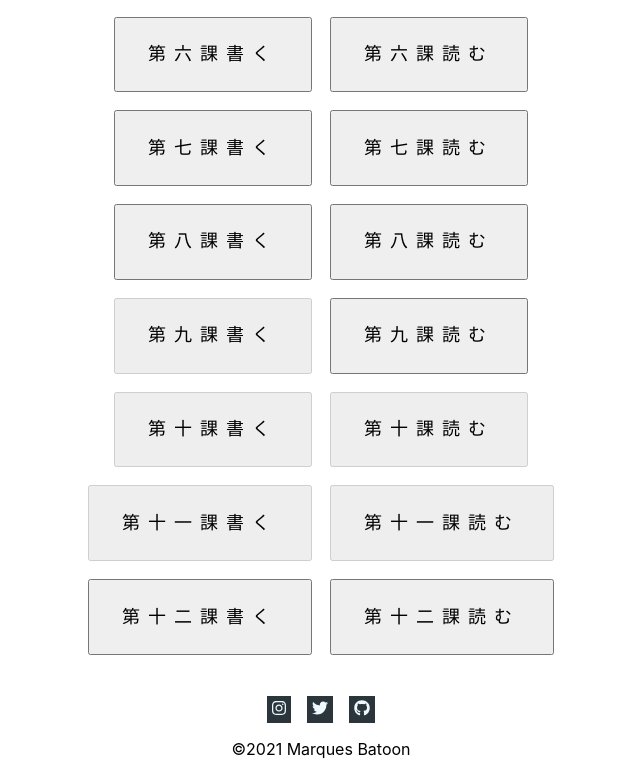
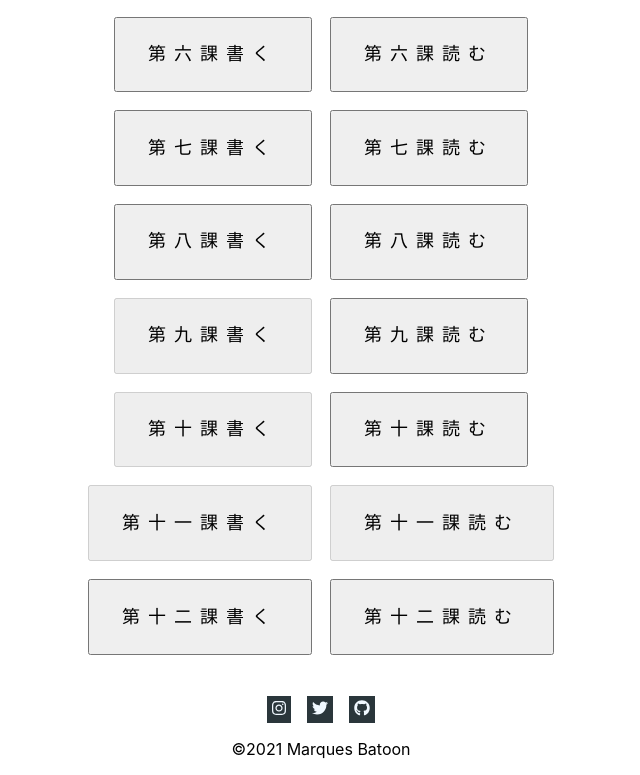
Before and after one commit to marquesadilla/n2-tango, a React (Create React App) app: page / in a window 1280 px wide. Shown: the part 687-1462 px from the top of the page, without its empty margins (319-959 px from the left). Built offline with nearby package versions, Linux system fonts and the light colour scheme.

Commit message:
ch10 yomu and minor typos

```diff
--- a/src/Home.js
+++ b/src/Home.js
@@ -75,7 +75,7 @@ class Home extends React.Component {
 
                 <div className="homeButtonContainer">
                     <Link to={`/kanji?set=${kanjiSetClick}`}><button disabled onClick={this.clickedKanjiSet} value="ch10-kaku" className="btn from-left">第十課書く</button></Link>
-                    <Link to={`/kanji?set=${kanjiSetClick}`}><button disabled onClick={this.clickedKanjiSet} value="ch10-yomerebaii" className="btn from-left">第十課読む</button></Link>
+                    <Link to={`/kanji?set=${kanjiSetClick}`}><button onClick={this.clickedKanjiSet} value="ch10-yomerebaii" className="btn from-left">第十課読む</button></Link>
                 </div>
 
                 <div className="homeButtonContainer">
--- a/src/chapters/chapter10.js
+++ b/src/chapters/chapter10.js
@@ -4,7 +4,43 @@ const chapter10 = {
     },
 
     yomerebaii: {
-
+        新幹線: { 読み方: ['しんかんせん'], form: '名詞', 意味: "Bullet Train" },
+        時刻表: { 読み方: ['じこくひょう'], form: '名詞', 意味: "(train) schedule; timetable" },
+        名古屋: { 読み方: ['なごや'], form: '都市', 意味: "Nagoya (city)" },
+        指定席: { 読み方: ['していせき'], form: '名詞', 意味: "reserved seat" },
+        運賃: { 読み方: ['うんちん'], form: '名詞', 意味: "(passenger) fare" },
+        預かる: { 読み方: ['あずかる'], form: '五段動詞、他動詞', 意味: "to keep (something) for (someone); to look after" },
+        箱根: { 読み方: ['はこね'], form: '町', 意味: "Hakone Town" },
+        静か: { 読み方: ['しずか'], form: 'ナ形容詞', 意味: "Quiet" },
+        宿: { 読み方: ['やど'], form: '名詞', 意味: "inn; lodging" },
+        眺め: { 読み方: ['ながめ'], form: '名詞', 意味: "view" },
+        連絡先: { 読み方: ['れんらくさき'], form: '名詞', 意味: "place where one can be reached" },
+        風呂: { 読み方: ['ふろ'], form: '名詞', 意味: "bath" },
+        冗談: { 読み方: ['じょうだん'], form: '名詞', 意味: "joke" },
+        浴衣: { 読み方: ['ゆかた'], form: '名詞', 意味: "informal cotton kimono" },
+        着替える: { 読み方: ['きがえる'], form: '一段動詞', 意味: "to change one's clothes" },
+        有効: { 読み方: ['ゆうこう'], form: 'ナ形容詞、名詞', 意味: "valid; effective" },
+        自然: { 読み方: ['しぜん'], form: '名詞', 意味: "nature" },
+        奈良: { 読み方: ['なら'], form: '県、都市', 意味: "Nara (city, prefecture)" },
+        農業: { 読み方: ['のうぎょう'], form: '名詞', 意味: "agriculture" },
+        羊: { 読み方: ['ひつじ'], form: '名詞', 意味: "sheep" },
+        景色: { 読み方: ['けしき'], form: '名詞', 意味: "scenery" },
+        大阪: { 読み方: ['大阪'], form: '県、都市', 意味: "Osaka (city, prefecture)" },
+        横浜: { 読み方: ['よこはま'], form: '都市', 意味: "Yokohama (city)" },
+        神戸: { 読み方: ['こうべ'], form: '都市', 意味: "Kobe (city)" },
+        国際的: { 読み方: ['こくさいてき'], form: 'ナ形容詞', 意味: "international" },
+        芸術: { 読み方: ['げいじゅつ'], form: '名詞', 意味: "(fine) arts; the arts" },
+        醜い: { 読み方: ['みにくい'], form: 'イ形容詞', 意味: "ugly" },
+        混雑: { 読み方: ['こんざつ'], form: '名詞、スル動詞', 意味: "congestion; crowding" },
+        批判: { 読み方: ['ひはん'], form: '名詞、スル動詞', 意味: "criticism" },
+        秩序: { 読み方: ['ちつじょ'], form: '名詞', 意味: "order; regularity" },
+        特徴: { 読み方: ['とくちょう'], form: '名詞', 意味: "feature; trait; characteristics" },
+        犯罪: { 読み方: ['はんざい'], form: '名詞', 意味: "crime" },
+        魅力的: { 読み方: ['みりょくてき'], form: 'ナ形容詞', 意味: "charming; attractive" },
+        被害: { 読み方: ['ひがい'], form: '名詞', 意味: "damage" },
+        城: { 読み方: ['しろ、ジョウ'], form: '名詞、接尾語', 意味: "castle" },
+        桜島: { 読み方: ['さくらじま'], form: '火山島', 意味: "Mt. Sakurajima" },
+        温泉: { 読み方: ['おんせん'], form: '名詞', 意味: "hot spring" },
     },
 }
 
--- a/src/chapters/chapter6.js
+++ b/src/chapters/chapter6.js
@@ -42,7 +42,7 @@ const chapter6 = {
         腰: { 読み方: ['こし'], form: '名詞', 意味: "lower back; waist; [腰をかける = 椅子に座る]" },
         握る: { 読み方: ['にぎる'], form: '五段動詞、他動詞', 意味: "to make sushi by hand" },
         並: { 読み方: ['なみ'], form: 'ノ形容詞、名詞', 意味: "(sushi serving of) medium quality/price" },
-        召し上がる: { 読み方: ['召し上がる'], form: '五段動詞、他動詞、尊敬語', 意味: "[honorific form of 食べる・飲む]" },
+        召し上がる: { 読み方: ['めしあがｒ'], form: '五段動詞、他動詞、尊敬語', 意味: "[honorific form of 食べる・飲む]" },
         参る: { 読み方: ['まいる'], form: '五段動詞、自動詞、謙譲語', 意味: "[humble form of 行く・来る]" },
         請求書: { 読み方: ['せいきゅうしょ'], form: '名詞', 意味: "bill; invoice" },
         健一: { 読み方: ['けんいち'], form: '男の名前', 意味: "health + one" },
--- a/src/kanji.js
+++ b/src/kanji.js
@@ -13,7 +13,7 @@ const kanji = {
         みた: { 読み方: ['三田'], form: '名字', 意味: "three rice field" },
         おおい: { 読み方: ['多い'], form: 'イ形容詞', 意味: "many" },
         だいがくいん: { 読み方: ['大学院'], form: '名詞', 意味: "graduate school" },
-        くん: { 読み方: ['君'], form: '接尾詞', 意味: "boy" },
+        くん: { 読み方: ['君'], form: '接尾語', 意味: "boy" },
         でんきこうがく: { 読み方: ['電気工学'], form: '名詞', 意味: "electrical engineering" },
         せんこう: { 読み方: ['専攻'], form: '名詞、スル動詞', 意味: "major subject; special study" },
         がくぶ: { 読み方: ['学部'], form: '名詞', 意味: "undergraduate" },
@@ -262,7 +262,7 @@ const kanji = {
         せんし: { 読み方: ['戦死'], form: '名詞、スル動詞', 意味: "death in battle" },
         きんねん: { 読み方: ['近年'], form: '名詞、副詞', 意味: "recent years" },
         ふえる: { 読み方: ['増える'], form: '一段動詞、自動詞', 意味: "to increase" },
-        けん: { 読み方: ['県'], form: '名詞、接尾詞', 意味: "prefecture" },
+        けん: { 読み方: ['県'], form: '名詞、接尾語', 意味: "prefecture" },
         ほうえい: { 読み方: ['放映'], form: '名詞、スル動詞', 意味: "televising; broadcasting" },
         おうべい: { 読み方: ['欧米'], form: '名詞', 意味: "Europe and America; the West" },
         かんしん: { 読み方: ['関心を集める'], form: '表現', 意味: "to gain interest" },
@@ -498,11 +498,11 @@ const kanji = {
         腰: { 読み方: ['こし'], form: '名詞', 意味: "lower back; waist; [腰をかける = 椅子に座る]" },
         握る: { 読み方: ['にぎる'], form: '五段動詞、他動詞', 意味: "to make sushi by hand" },
         並: { 読み方: ['なみ'], form: 'ノ形容詞、名詞', 意味: "(sushi serving of) medium quality/price" },
-        召し上がる: { 読み方: ['召し上がる'], form: '五段動詞、他動詞、尊敬語', 意味: "[honorific form of 食べる・飲む]" },
+        召し上がる: { 読み方: ['めしあがｒ'], form: '五段動詞、他動詞、尊敬語', 意味: "[honorific form of 食べる・飲む]" },
         参る: { 読み方: ['まいる'], form: '五段動詞、自動詞、謙譲語', 意味: "[humble form of 行く・来る]" },
         請求書: { 読み方: ['せいきゅうしょ'], form: '名詞', 意味: "bill; invoice" },
         健一: { 読み方: ['けんいち'], form: '男の名前', 意味: "health + one" },
-        辺り: { 読み方: ['あたり'], form: '名詞、接尾詞', 意味: "vicinity; nearby" },
+        辺り: { 読み方: ['あたり'], form: '名詞、接尾語', 意味: "vicinity; nearby" },
         腹: { 読み方: ['はら'], form: '名詞', 意味: "stomach" },
         面倒: { 読み方: ['めんどう'], form: '名詞、ナ形容詞', 意味: "troublesome" },
         降りる: { 読み方: ['（～を）おりる'], form: '一段動詞、自動詞', 意味: "to get off~; to get out of (a vehicle)" },
@@ -522,7 +522,7 @@ const kanji = {
         野球: { 読み方: ['やきゅう'], form: '名詞', 意味: "baseball" },
         一緒: { 読み方: ['いっしょ'], form: '副詞、名詞、ノ形容詞', 意味: "together; same" },
         喜んで: { 読み方: ['喜んで'], form: '副詞', 意味: "with pleasure" },
-        歳: { 読み方: ['～さい'], form: '接尾詞', 意味: "~years-old" },
+        歳: { 読み方: ['～さい'], form: '接尾語', 意味: "~years-old" },
         残念: { 読み方: ['ざんねん'], form: 'ナ形容詞、名詞', 意味: "regrettable; dissapointing" },
         秋葉原: { 読み方: ['あきはばら'], form: '東京の地方', 意味: "district of Tokyo, Japan." },
         電気街: { 読み方: ['でんきまち'], form: '名詞', 意味: "electronic store district" },
@@ -593,6 +593,46 @@ const kanji = {
         贅沢: { 読み方: ['ぜいたく'], form: '名詞、ナ形容詞、スル動詞', 意味: "luxury; to indulge oneself" },
         悪循環: { 読み方: ['あくじゅんかん'], form: '名詞', 意味: "vicious cycle" },
         影響: { 読み方: ['えいきょう'], form: '名詞、スル動詞', 意味: "influence; effect" },
+        // Chapter 10
+        新幹線: { 読み方: ['しんかんせん'], form: '名詞', 意味: "Bullet Train" },
+        時刻表: { 読み方: ['じこくひょう'], form: '名詞', 意味: "(train) schedule; timetable" },
+        名古屋: { 読み方: ['なごや'], form: '都市', 意味: "Nagoya (city)" },
+        指定席: { 読み方: ['していせき'], form: '名詞', 意味: "reserved seat" },
+        運賃: { 読み方: ['うんちん'], form: '名詞', 意味: "(passenger) fare" },
+        預かる: { 読み方: ['あずかる'], form: '五段動詞、他動詞', 意味: "to keep (something) for (someone); to look after" },
+        箱根: { 読み方: ['はこね'], form: '町', 意味: "Hakone Town" },
+        静か: { 読み方: ['しずか'], form: 'ナ形容詞', 意味: "Quiet" },
+        宿: { 読み方: ['やど'], form: '名詞', 意味: "inn; lodging" },
+        眺め: { 読み方: ['ながめ'], form: '名詞', 意味: "view" },
+        連絡先: { 読み方: ['れんらくさき'], form: '名詞', 意味: "place where one can be reached" },
+        風呂: { 読み方: ['ふろ'], form: '名詞', 意味: "bath" },
+        冗談: { 読み方: ['じょうだん'], form: '名詞', 意味: "joke" },
+        浴衣: { 読み方: ['ゆかた'], form: '名詞', 意味: "informal cotton kimono" },
+        着替える: { 読み方: ['きがえる'], form: '一段動詞', 意味: "to change one's clothes" },
+        有効: { 読み方: ['ゆうこう'], form: 'ナ形容詞、名詞', 意味: "valid; effective" },
+        自然: { 読み方: ['しぜん'], form: '名詞', 意味: "nature" },
+        奈良: { 読み方: ['なら'], form: '県、都市', 意味: "Nara (city, prefecture)" },
+        農業: { 読み方: ['のうぎょう'], form: '名詞', 意味: "agriculture" },
+        羊: { 読み方: ['ひつじ'], form: '名詞', 意味: "sheep" },
+        景色: { 読み方: ['けしき'], form: '名詞', 意味: "scenery" },
+        大阪: { 読み方: ['大阪'], form: '県、都市', 意味: "Osaka (city, prefecture)" },
+        横浜: { 読み方: ['よこはま'], form: '都市', 意味: "Yokohama (city)" },
+        神戸: { 読み方: ['こうべ'], form: '都市', 意味: "Kobe (city)" },
+        国際的: { 読み方: ['こくさいてき'], form: 'ナ形容詞', 意味: "international" },
+        芸術: { 読み方: ['げいじゅつ'], form: '名詞', 意味: "(fine) arts; the arts" },
+        醜い: { 読み方: ['みにくい'], form: 'イ形容詞', 意味: "ugly" },
+        混雑: { 読み方: ['こんざつ'], form: '名詞、スル動詞', 意味: "congestion; crowding" },
+        批判: { 読み方: ['ひはん'], form: '名詞、スル動詞', 意味: "criticism" },
+        秩序: { 読み方: ['ちつじょ'], form: '名詞', 意味: "order; regularity" },
+        特徴: { 読み方: ['とくちょう'], form: '名詞', 意味: "feature; trait; characteristics" },
+        犯罪: { 読み方: ['はんざい'], form: '名詞', 意味: "crime" },
+        魅力的: { 読み方: ['みりょくてき'], form: 'ナ形容詞', 意味: "charming; attractive" },
+        被害: { 読み方: ['ひがい'], form: '名詞', 意味: "damage" },
+        城: { 読み方: ['しろ、ジョウ'], form: '名詞、接尾語', 意味: "castle" },
+        桜島: { 読み方: ['さくらじま'], form: '火山島', 意味: "Mt. Sakurajima" },
+        温泉: { 読み方: ['おんせん'], form: '名詞', 意味: "hot spring" },
+        // Chapter 11
+
         // : { 読み方: [''], form: '', 意味: "" },
 
         // Chapter 12
```
Also changed, not shown: 1 other file (tests, documents, lock files or other folders).
